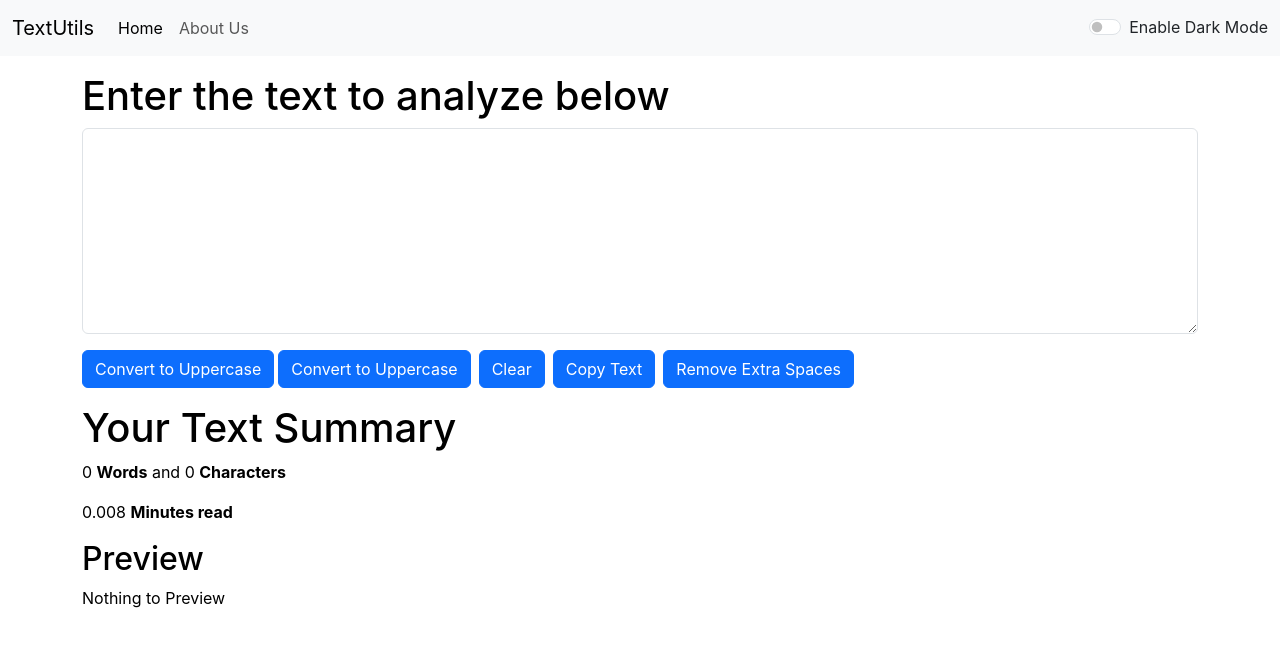
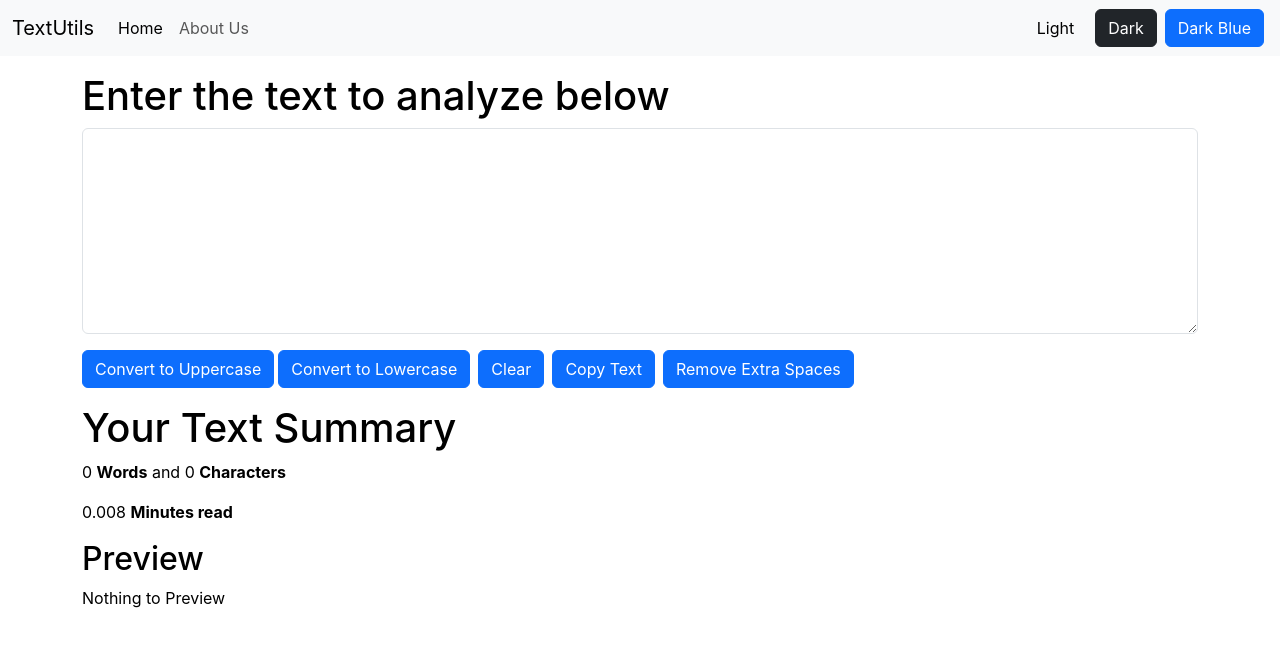
Before and after one commit to yogesh-p-more/react-course, a React (Create React App) app: page / in a window 1280 px wide. Shown: the top 646 px of the page. Built offline with nearby package versions, Linux system fonts and the light colour scheme.

Commit message:
added new dark theme

```diff
--- a/src/App.js
+++ b/src/App.js
@@ -19,17 +19,22 @@ function App() {
     }, 1500)
   }
 
-  const toggleMode = () => {
-    if (mode === "light") {
-      setMode("dark")
-      document.body.style.backgroundColor = "grey";
-      showAlert("Dark mode has been enable", "success")
-    } else {
-      setMode("light")
-      document.body.style.backgroundColor = "white";
-      showAlert("Light mode has been enable", "success")
-    }
+  const toggleMode = (modeType) => {
+  if (modeType === "dark") {
+    setMode("dark");
+    document.body.style.backgroundColor = "#343a40"; // Bootstrap dark color
+    showAlert("Dark mode has been enabled", "success");
+  } else if (modeType === "darkBlue") {
+    setMode("darkBlue");
+    document.body.style.backgroundColor = "#042743"; // Custom dark blue
+    showAlert("Dark Blue mode has been enabled", "success");
+  } else {
+    setMode("light");
+    document.body.style.backgroundColor = "white";
+    showAlert("Light mode has been enabled", "success");
   }
+};
+
   return (
     <>
       <Navbar title="TextUtils" aboutText="About Us" mode={mode} toggleMode={toggleMode} />
--- a/src/components/Navbar.js
+++ b/src/components/Navbar.js
@@ -3,7 +3,7 @@ import PropTypes from "prop-types";
 
 export default function Navbar(props) {
   return (
-    <nav className={`navbar navbar-expand-lg navbar-${props.mode}  bg-${props.mode}`}>
+    <nav className={`navbar navbar-expand-lg ${props.mode === "darkBlue" ? "navbar-dark custom-darkblue-bg" : `navbar-${props.mode} bg-${props.mode}`}`}>
       <div className="container-fluid">
         <a className="navbar-brand" href="/">
           {props.title}
@@ -32,20 +32,10 @@ export default function Navbar(props) {
               </a>
             </li>
           </ul>
-          {/* <form className="d-flex" role="search">
-            <input
-              className="form-control me-2"
-              type="search"
-              placeholder="Search"
-              aria-label="Search"
-            />
-            <button className="btn btn-outline-success" type="submit">
-              Search
-            </button>
-          </form> */}
-          <div className={`form-check form-switch text-${props.mode === "light" ? "dark" : "light"}`}>
-            <input className="form-check-input" onClick={props.toggleMode} type="checkbox" role="switch" id="switchCheckDefault" />
-            <label className="form-check-label" htmlFor="switchCheckDefault">Enable Dark Mode</label>
+          <div className={`d-flex`}>
+            <button onClick={() => props.toggleMode('light')} className="btn btn-light mx-1">Light</button>
+            <button onClick={() => props.toggleMode('dark')} className="btn btn-dark mx-1">Dark</button>
+            <button onClick={() => props.toggleMode('darkBlue')} className="btn btn-primary mx-1">Dark Blue</button>
           </div>
         </div>
       </div>
--- a/src/components/TextForm.js
+++ b/src/components/TextForm.js
@@ -34,10 +34,21 @@ export default function TextForm(props) {
   }
   return (
     <>
-      <div className="container my-3" style={{ color: props.mode === "dark" ? "white" : "black" }}>
+      <div className="container my-3" style={{ color: props.mode === "light" ? "black" : "white" }}>
         <h1>{props.heading}</h1>
         <div className="mb-3">
-          <textarea className="form-control" onChange={handleOnChange} style={{ backgroundColor: props.mode === "dark" ? "grey" : "white", color: props.mode === "dark" ? "white" : "black" }} id="myBox" rows="8" value={text} />
+          <textarea
+            className="form-control"
+            onChange={handleOnChange}
+            style={{
+              backgroundColor: props.mode === "light" ? "white" : props.mode === "dark" ? "#343a40" : "#042743",
+              color: props.mode === "light" ? "black" : "white"
+            }}
+            id="myBox"
+            rows="8"
+            value={text}
+          />
+
         </div>
         <button
           className="btn btn-primary"
@@ -49,7 +60,7 @@ export default function TextForm(props) {
           className="btn btn-primary mx-1"
           onClick={handleLowClick}
         >
-          Convert to Uppercase
+          Convert to Lowercase
         </button>
         <button
           className="btn btn-primary mx-1"
@@ -73,9 +84,8 @@ export default function TextForm(props) {
 
       </div>
 
-      <div className="container my-3" style={{ color: props.mode === "dark" ? "white" : "black" }}>
+      <div className="container my-3" style={{ color: props.mode === "light" ? "black" : "white" }}>
         <h1>Your Text Summary</h1>
-        {/* <p>{text.split(" ").length} <strong>Words</strong> and {text.length} <strong>Characters</strong></p> */}
         <p>
           {text.trim().length === 0 ? 0 : text.trim().split(/\s+/).length} <strong>Words</strong> and {text.length} <strong>Characters</strong>
         </p>
```
